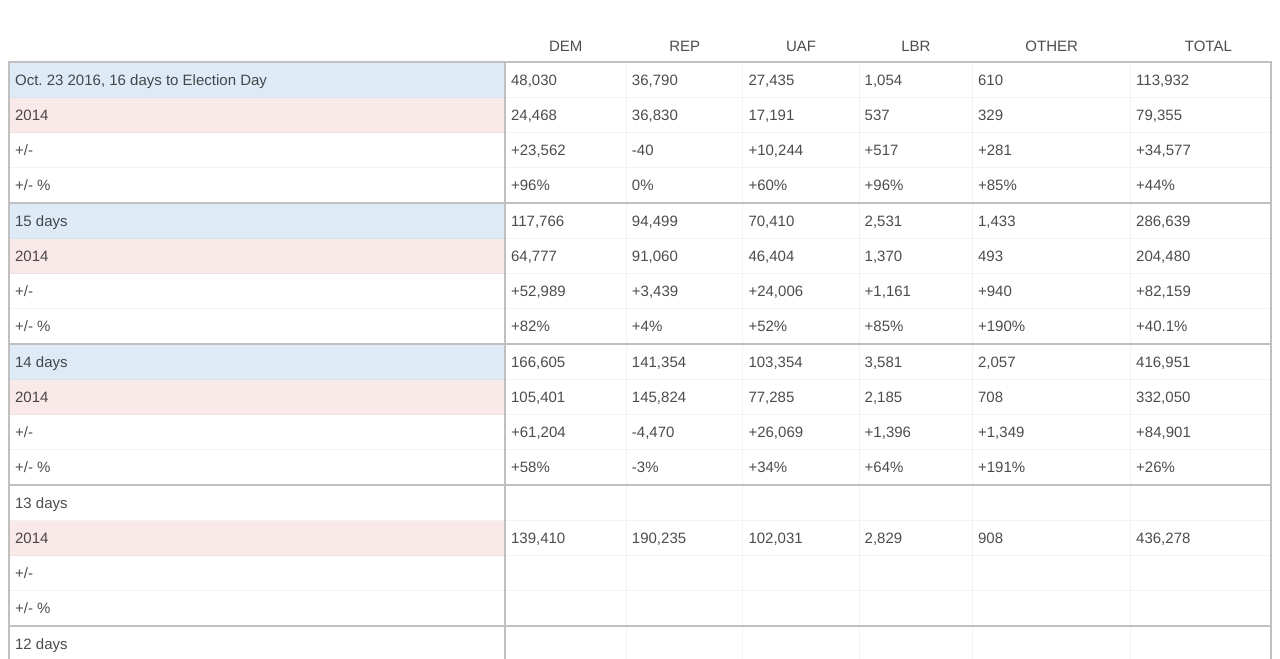
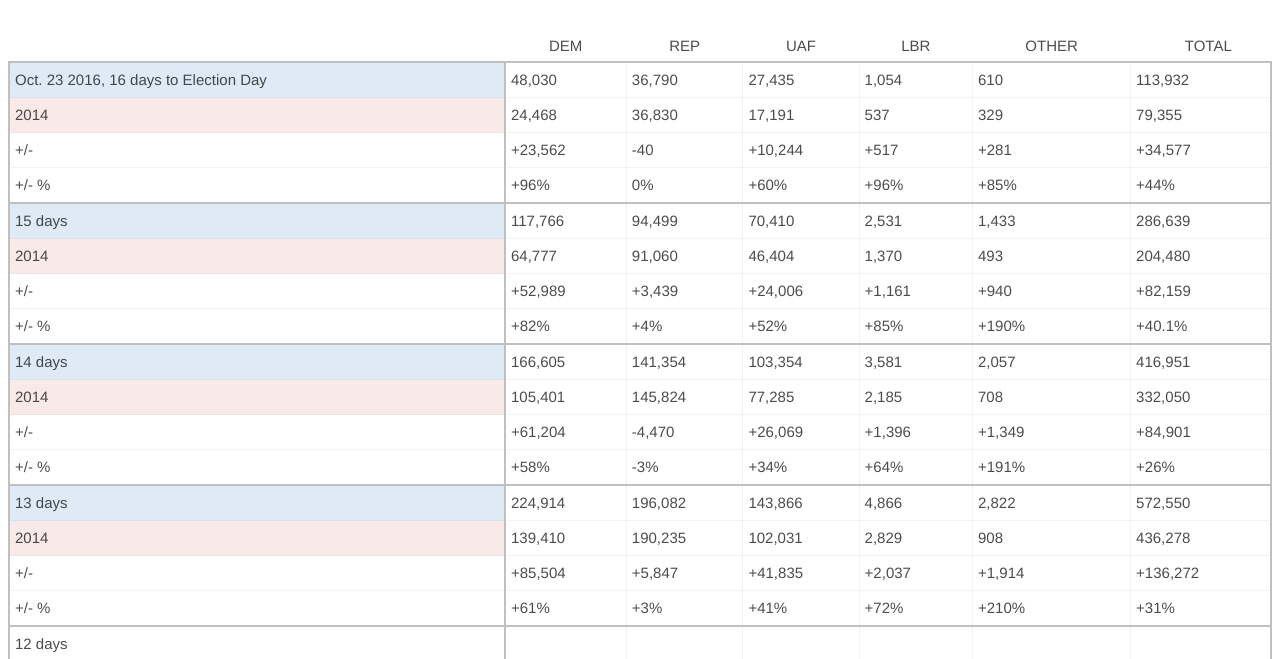
Before and after one commit to denverpost/election-2016-extras, a plain HTML site: page ballot-returns/ballot-table/index.html in a window 1280 px wide. Shown: the part 122-781 px from the top of the page. Drawn offline with nearby package versions, Linux system fonts and the light colour scheme.

Commit message:
Today's data

```diff
--- a/ballot-returns/ballot-table/index.html
+++ b/ballot-returns/ballot-table/index.html
@@ -474,16 +474,16 @@
                             "color": "diff"
                         }, {
                             "date": "13 days",
-                            "ACN": "",
-                            "DEM": "",
-                            "GRN": "",
-                            "LBR": "",
-                            "REP": "",
-                            "UAF": "",
-                            "UNI": "",
-                            "Grand Total": "",
-                            "minorparties": "",
-                            "color": ""
+                            "ACN": "1,238",
+                            "DEM": "224,914",
+                            "GRN": "1,509",
+                            "LBR": "4,866",
+                            "REP": "196,082",
+                            "UAF": "143,866",
+                            "UNI": "75",
+                            "Grand Total": "572,550",
+                            "minorparties": "2,822",
+                            "color": "dem"
                         }, {
                             "date": "2014",
                             "ACN": 903,
@@ -499,26 +499,26 @@
                         }, {
                             "date": "+/-",
                             "ACN": "",
-                            "DEM": "",
+                            "DEM": "+85,504",
                             "GRN": "",
-                            "LBR": "",
-                            "REP": "",
-                            "UAF": "",
+                            "LBR": "+2,037",
+                            "REP": "+5,847",
+                            "UAF": "+41,835",
                             "UNI": "",
-                            "Grand Total": "",
-                            "minorparties": "",
+                            "Grand Total": "+136,272",
+                            "minorparties": "+1,914",
                             "color": "diff"
                         }, {
                             "date": "+/- %",
                             "ACN": "",
-                            "DEM": "",
+                            "DEM": "+61%",
                             "GRN": "",
-                            "LBR": "",
-                            "REP": "",
-                            "UAF": "",
+                            "LBR": "+72%",
+                            "REP": "+3%",
+                            "UAF": "+41%",
                             "UNI": "",
-                            "Grand Total": "",
-                            "minorparties": "",
+                            "Grand Total": "+31%",
+                            "minorparties": "+210%",
                             "color": "diff"
                         }, {
                             "date": "12 days",
```
Also changed, not shown: ballot-returns/ballot-chart/index.html (+10 -10 lines).
